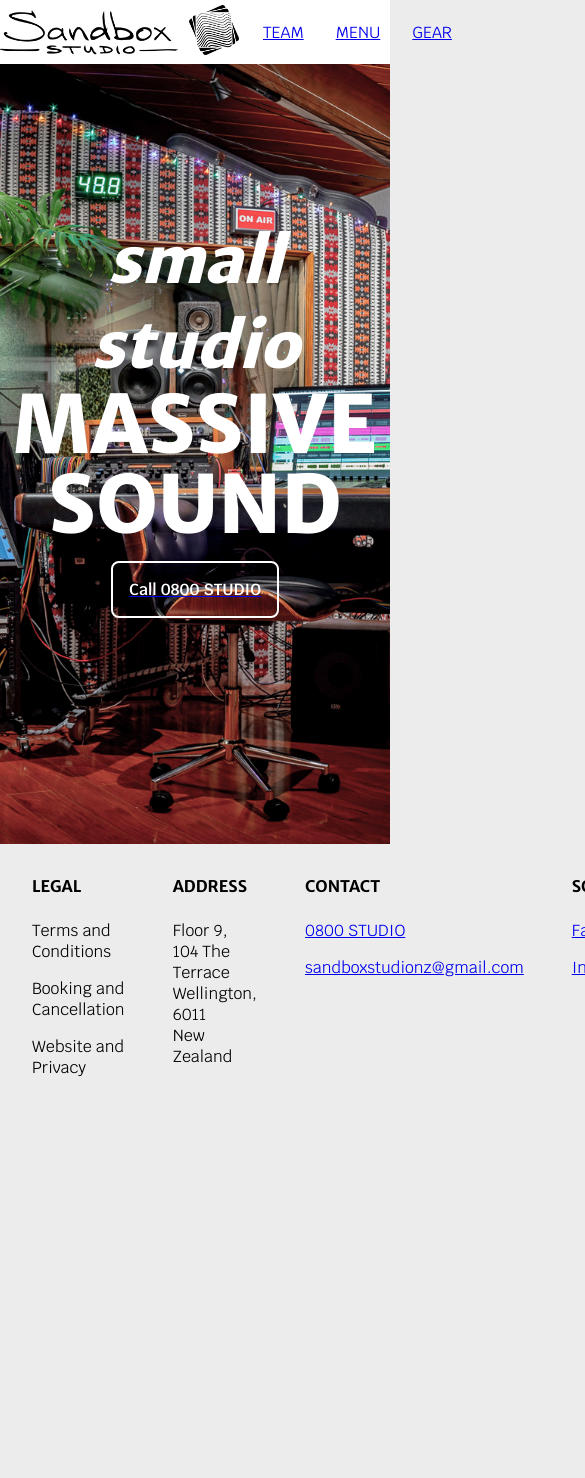
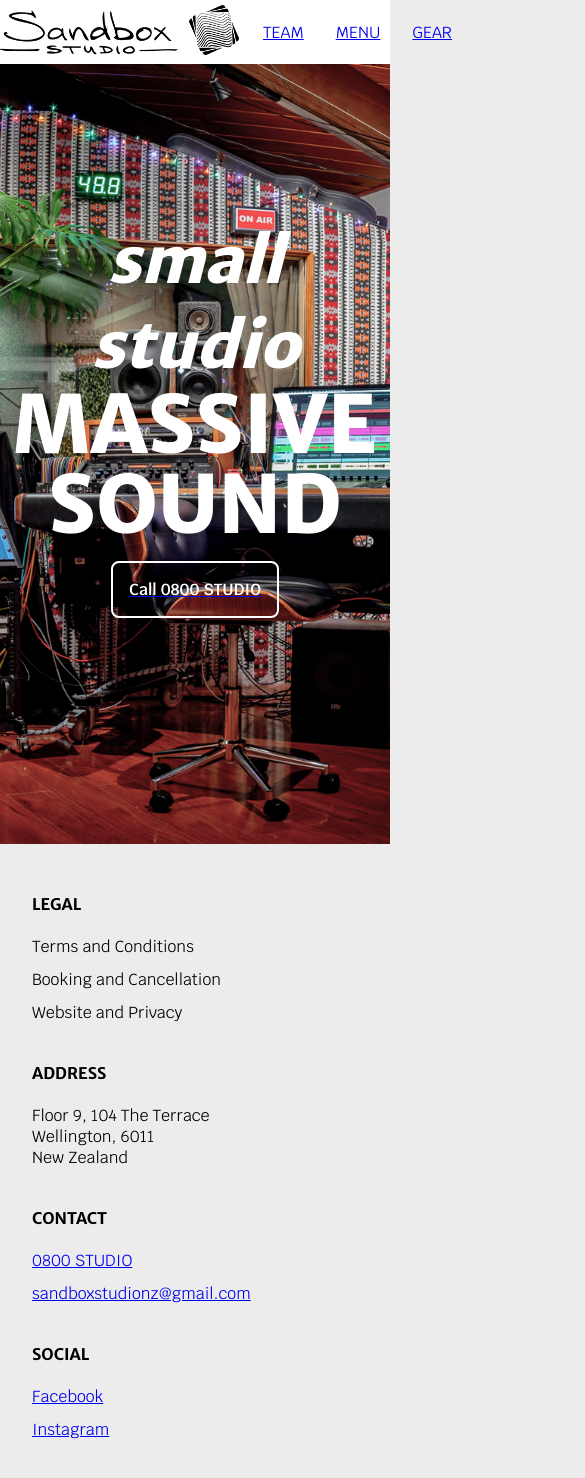
Before and after one commit to moltenot/sandbox_website, a Next.js app: page / in a window 390 px wide. Shown: the top 1478 px of the page, 585 px wide, since content can reach past the window. Before the commit the page ends 1134 px from the top, so only its background shows below. Built offline with nearby package versions, Linux system fonts and the light colour scheme.

Commit message:
tweaked footer spacing for mobile

```diff
--- a/styles/footer.module.css
+++ b/styles/footer.module.css
@@ -3,10 +3,12 @@
   display: flex;
   width: fit-content;
   max-width: 1280px;
+  flex-wrap: wrap;
 }
 
 .container > div {
   margin-right: 3em;
+
 }
 
 .container ul {
@@ -17,7 +19,7 @@
 }
 
 .container li {
-  --padding-top-bot: 8px;
+  --padding-top-bot: 6px;
   padding-top: var(--padding-top-bot);
   padding-bottom: var(--padding-top-bot);
 }
@@ -25,4 +27,5 @@
 .container h4 {
   margin-top: 0;
   margin-bottom: 0;
+  margin-top: 18px;
 }
```
